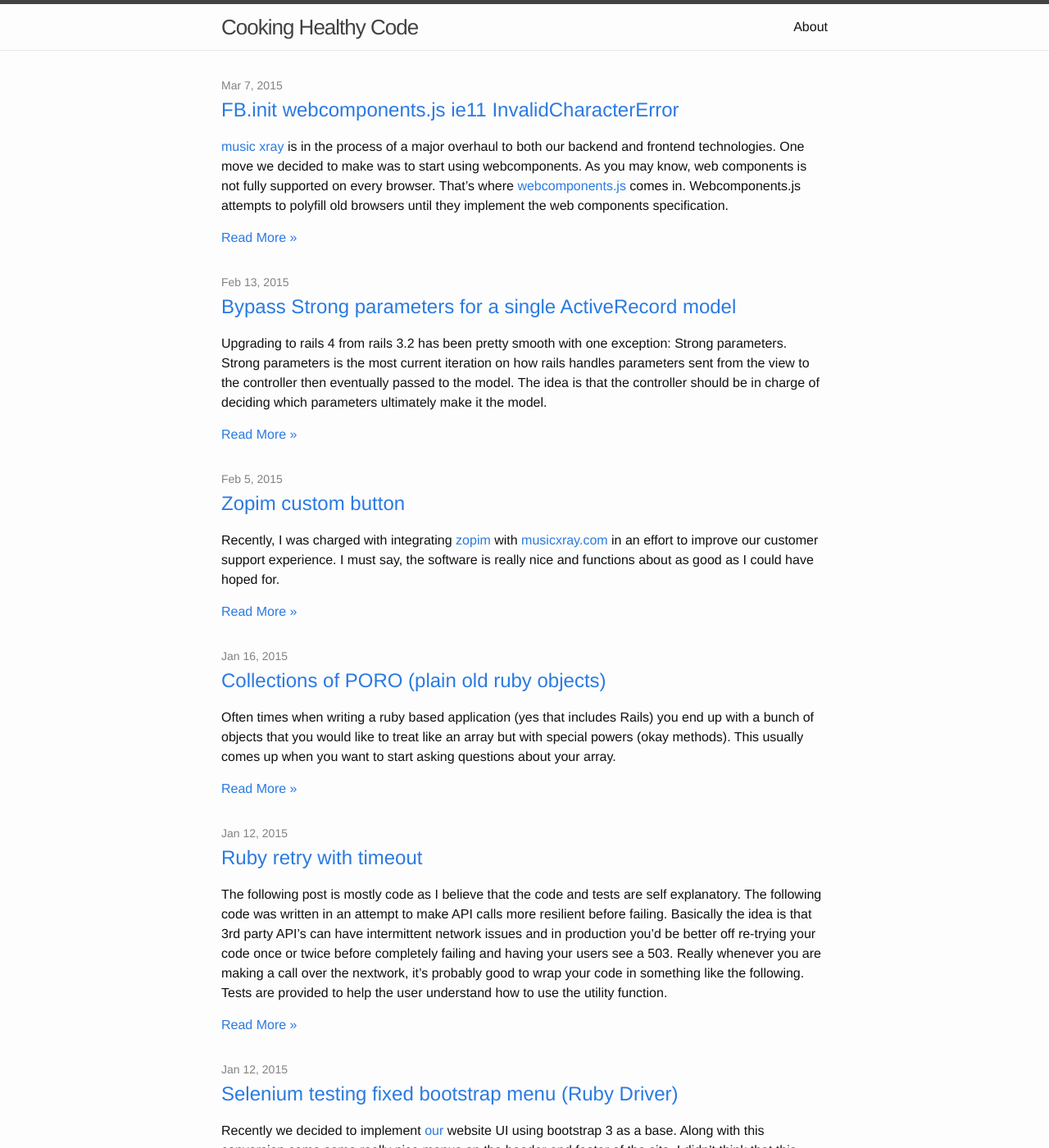
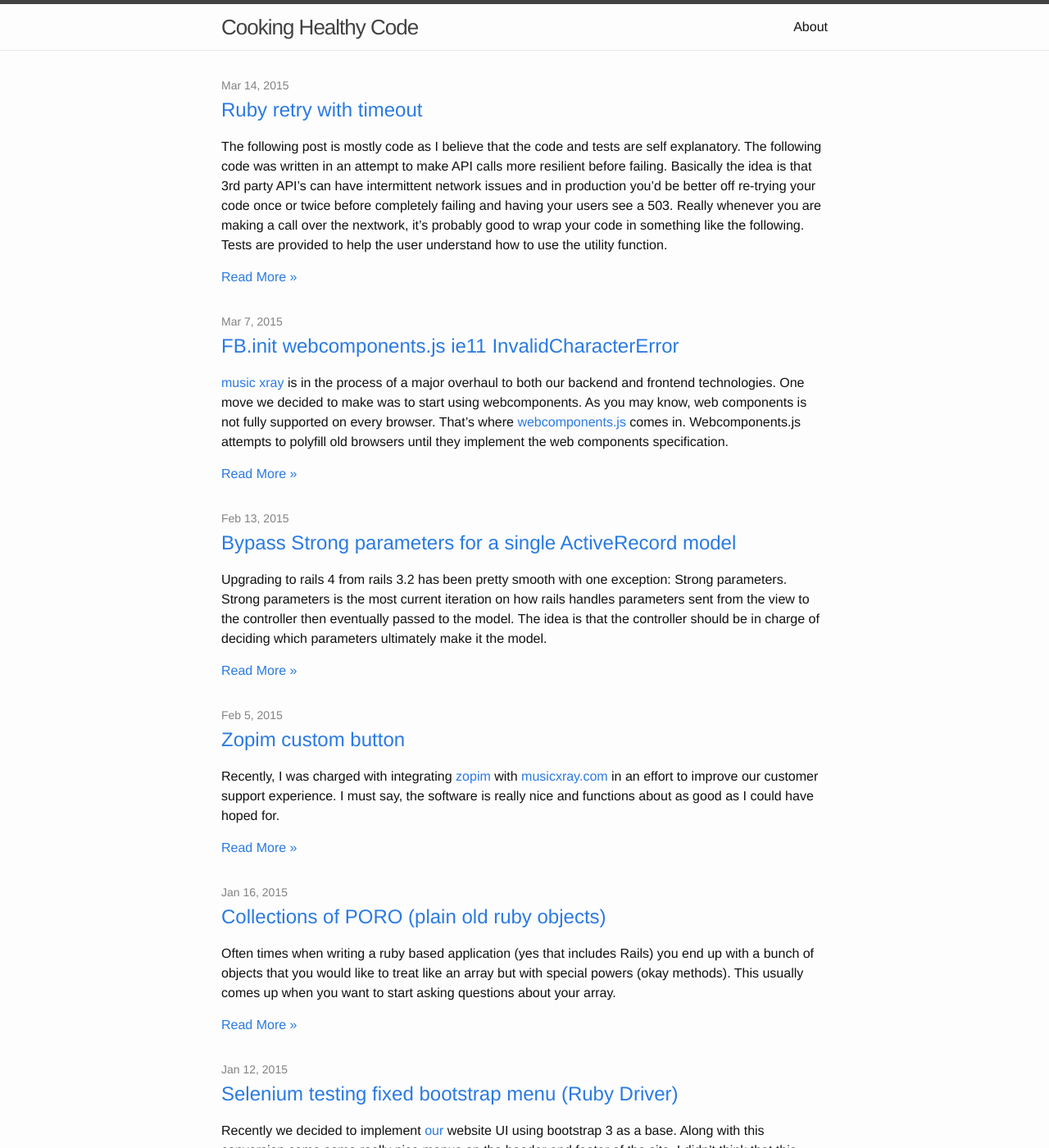
Before and after one commit to johnnyiller/johnnyiller.github.io, a Jekyll site: the page built from index.html, in a window 1280 px wide and 1400 px high. Shown: the whole window at 82% size. Built offline with Jekyll 4.4.1, drawn with Linux system fonts in a browser that asks for light colours.

Commit message:
changed the date

```diff
--- a/_posts/2015-3-14-api-insulation-via-timeout-retry.markdown
+++ b/_posts/2015-3-14-api-insulation-via-timeout-retry.markdown
@@ -1,7 +1,7 @@
 ---
 layout: post
 title: "Ruby retry with timeout"
-date: 2015-1-12 16:00:00
+date: 2015-3-14 16:00:00
 comments: true
 categories: ruby retry timeout
 ---
```
